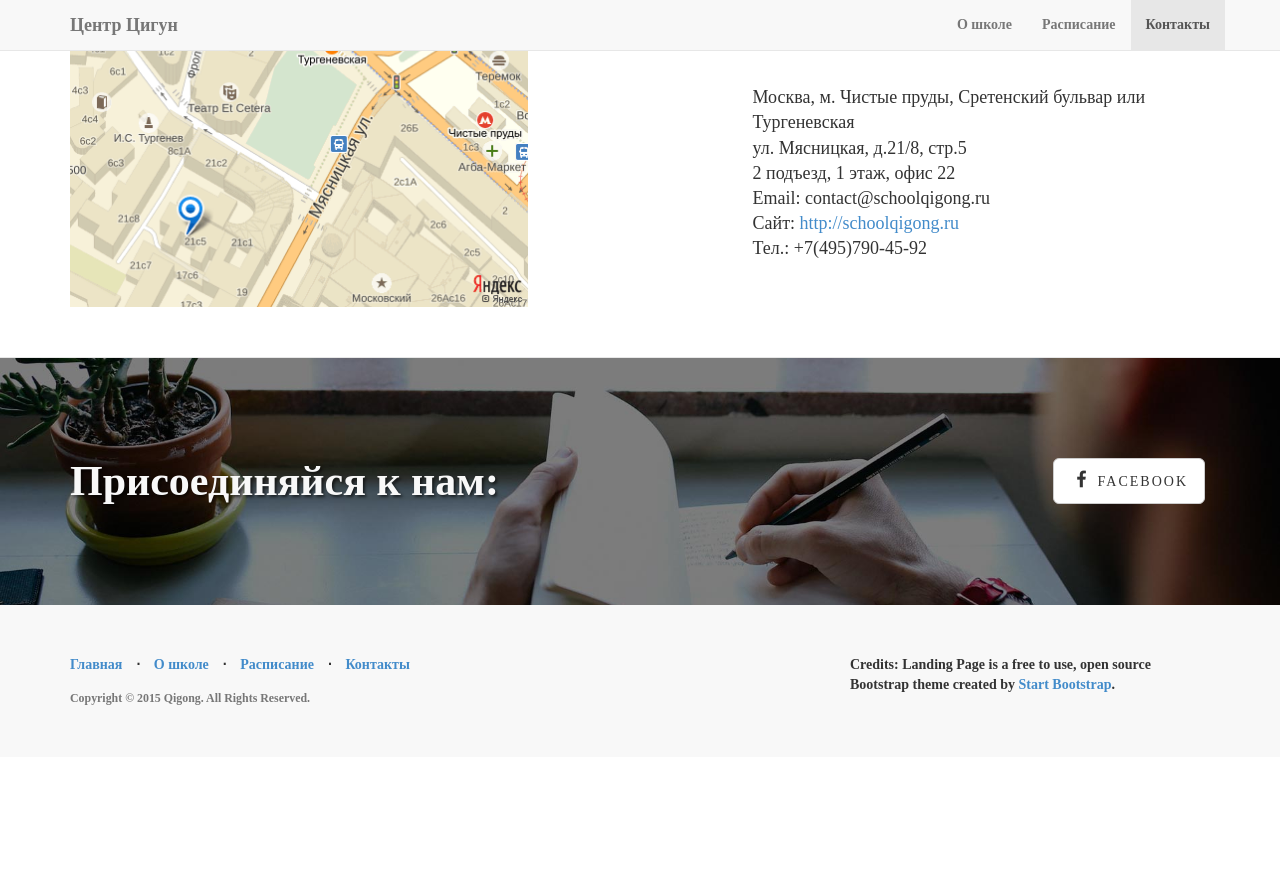
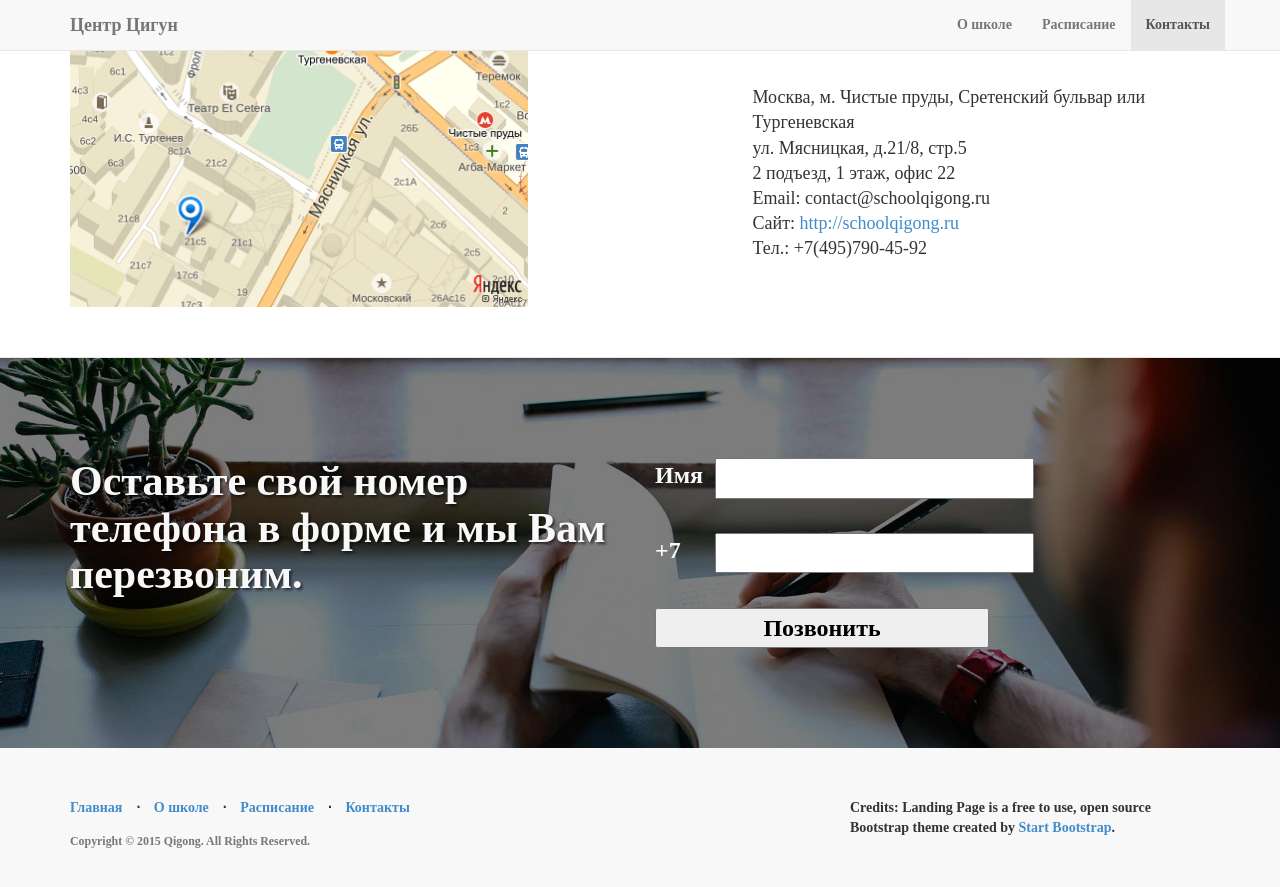
Before and after one commit to DBKai/nataljadubinina, a Jekyll site: the page built from index.html, in a window 1280 px wide and 900 px high, scrolled down 2023 px. Shown: the top 887 px of the window. Built offline with Jekyll 4.4.1, drawn with Linux system fonts in a browser that asks for light colours; some web fonts are replaced; before the commit the page ends 2780 px from its top, so only the background shows below that.

Commit message:
add callback form

```diff
--- /dev/null
+++ b/_includes/callback.html
@@ -0,0 +1,29 @@
+<section id="callback">
+	<div class="banner">
+		<div class="container">
+
+			<div class="row">
+				<div class="col-lg-6">
+					<h2>Оставьте свой номер телефона в форме и мы Вам перезвоним.</h2><br />
+				</div>
+				<div class="col-lg-6">
+					<form style="font-size: 24px;" action="//formspree.io/ndqigong@gmail.com" method="post">
+						<div>
+							<span style="width: 60px; display: block; float: left;">Имя</span><input type="text" name="name" style="color: black">
+						</div>
+						<br />
+						<div>
+							<span style="width: 60px; display: block; float: left;">+7</span><input type="tel" name="_replyto" style="color: black">
+						</div>
+						<br />
+						<input style="width: 334px; color: black;" type="submit" value="Позвонить" style="color: black">
+					</form>
+				</div>
+			</div>
+
+		</div>
+		<!-- /.container -->
+
+	</div>
+</section>
+<!-- /.banner -->
--- a/_layouts/default.html
+++ b/_layouts/default.html
@@ -6,7 +6,7 @@
 		{% include header.html %}
 		{% include about.html %}
 		{% include page_content.html %}
-		{% include contact.html %}
+		{% include callback.html %}
 		{% include footer.html %}
 		{% include js.html %}
 	</body>
```
